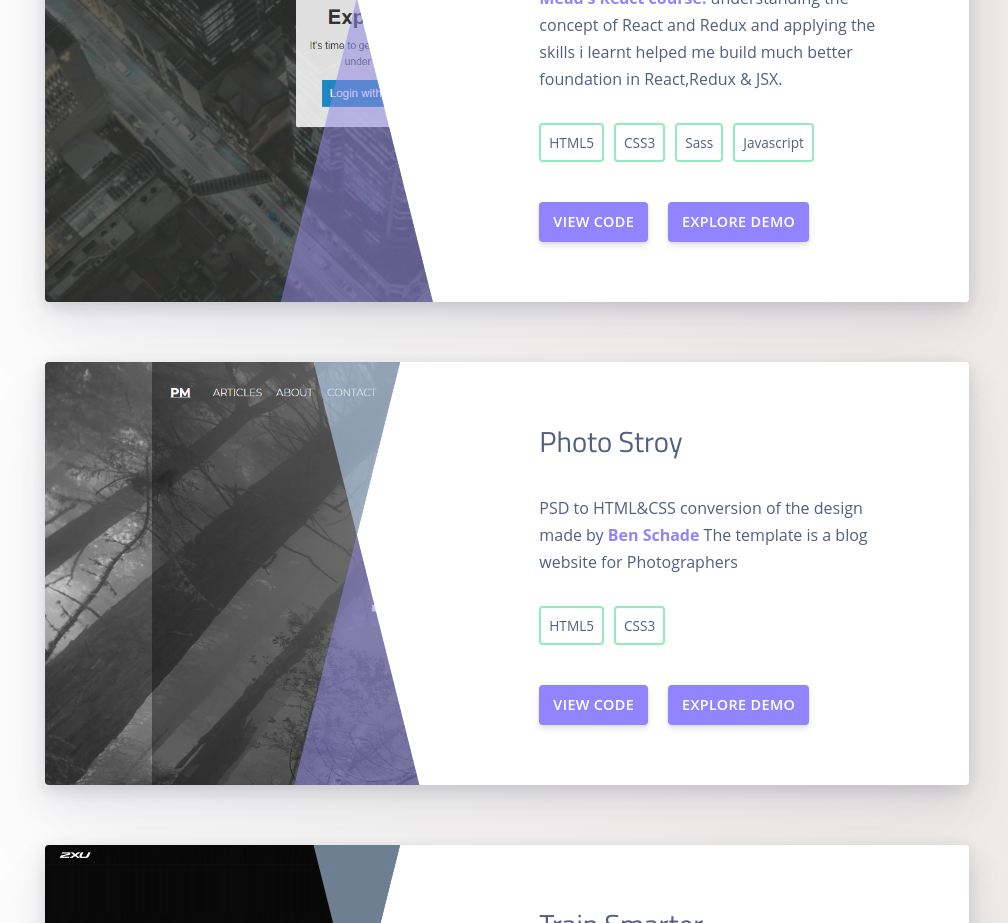
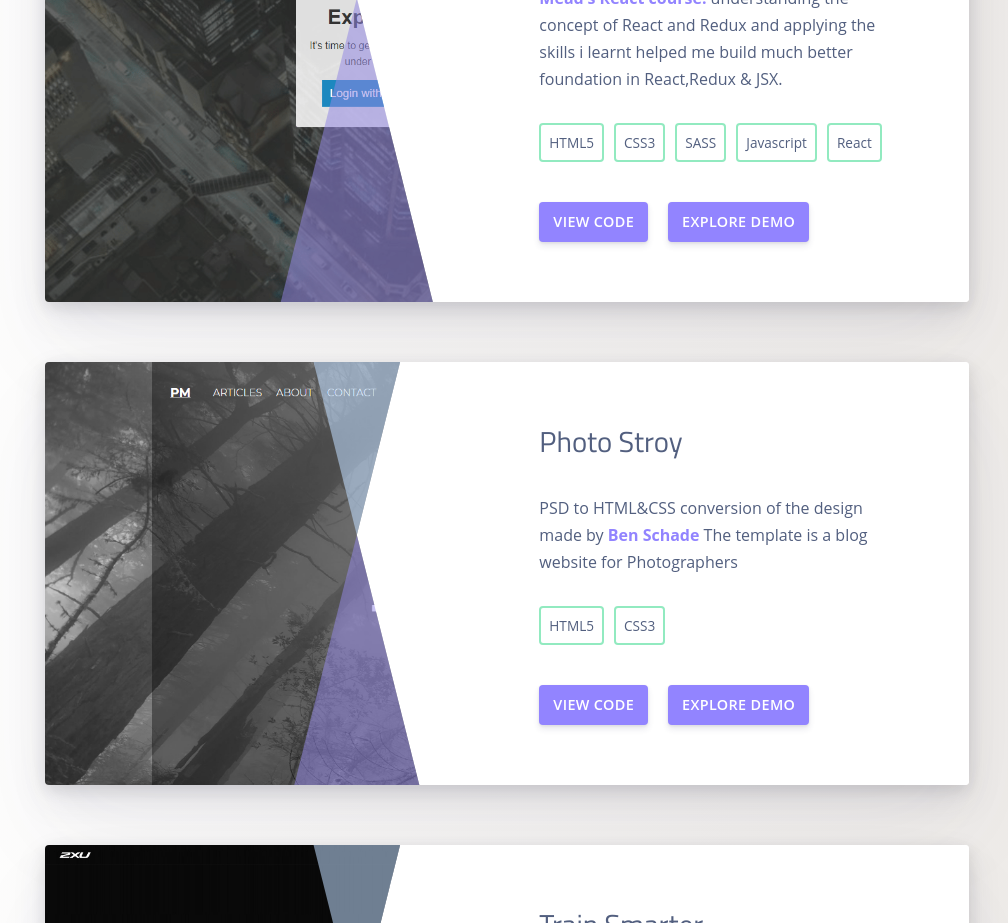
Before and after one commit to Skobraf/skobraf.github.io, a plain HTML site: page index.html in a window 1280 px wide. Shown: the part 1400-2323 px from the top of the page, without its empty margins (133-1141 px from the left). Drawn offline with Linux system fonts and the light colour scheme.

Commit message:
updated expensify app section

```diff
--- a/index.html
+++ b/index.html
@@ -49,8 +49,9 @@
               <div class="project-skills">
                 <span class="project-skill">HTML5</span>
                 <span class="project-skill">CSS3</span>
-                <span class="project-skill">Sass</span>
+                <span class="project-skill">SASS</span>
                 <span class="project-skill">Javascript</span>
+                <span class="project-skill">React</span>
               </div>
               <div class="project-links">
                 <a target="_blank" href="https://github.com/Skobraf/React-Redux-Expensify-app" class="project-link">View code</a>
```
